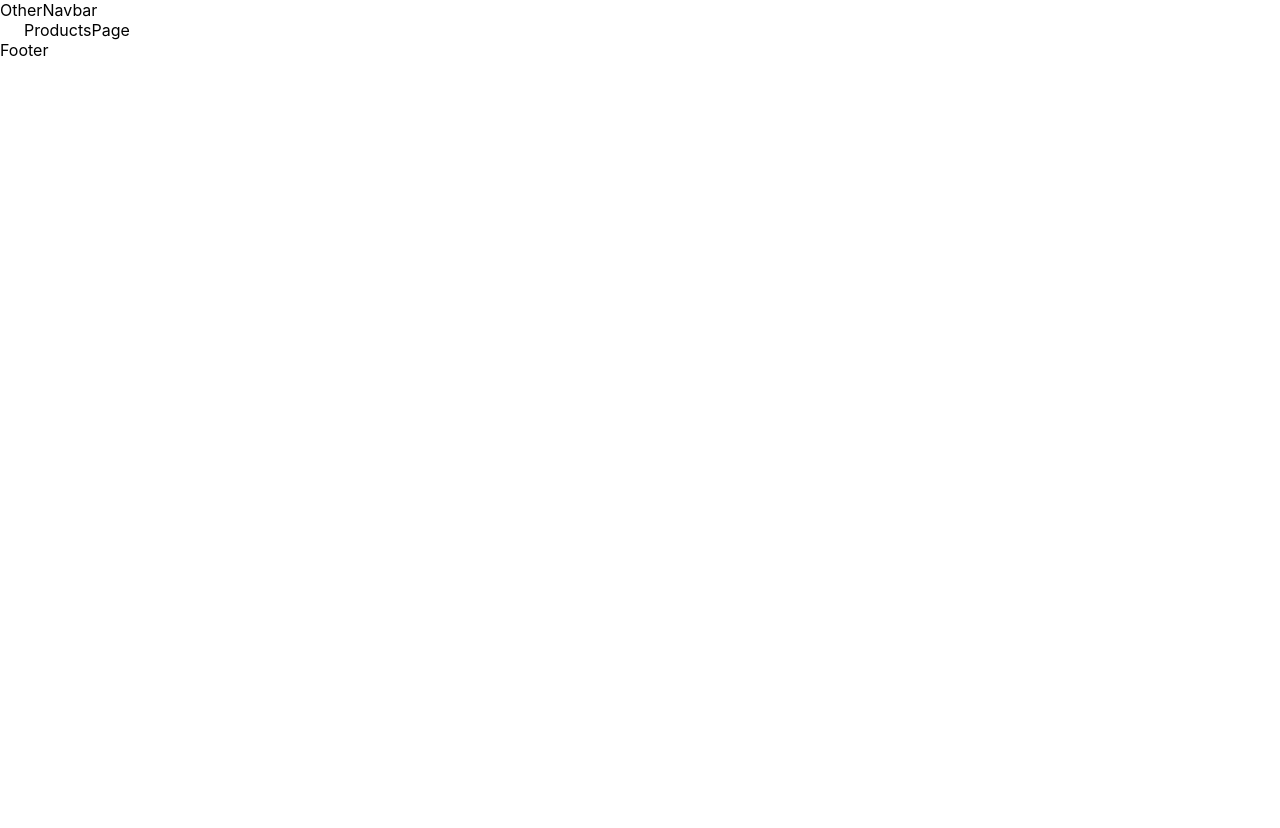
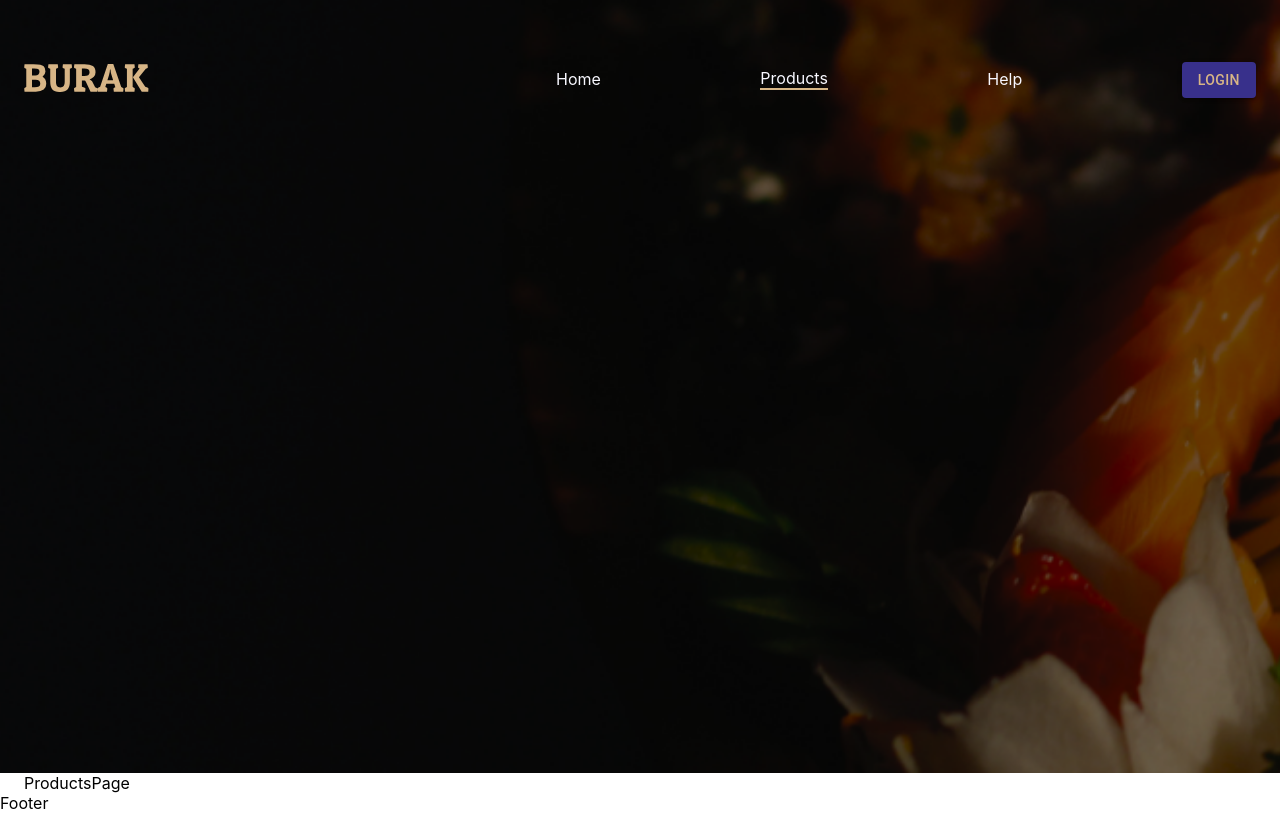
Before and after one commit to mrasilbek19/Burak-react, a React (Create React App) app: page /products in a window 1280 px wide. Before the commit the page ends 800 px from the top, so only its background shows below. Built offline with nearby package versions, Linux system fonts and the light colour scheme.

Commit message:
feat: publish OtherNavbar header component

```diff
--- a/src/app/components/headers/OtherNavbar.tsx
+++ b/src/app/components/headers/OtherNavbar.tsx
@@ -1,3 +1,61 @@
+import { Box, Container, Stack, Button } from "@mui/material";
+import { NavLink } from "react-router-dom";
+
 export function OtherNavbar() {
-    return (<div> OtherNavbar</div>);
+    const authMember = null;
+
+    return (<div className="other-navbar">
+        <Container className="navbar-container">
+            <Stack className="menu">
+                <Box>
+                    <NavLink to='/'>
+                        <img className="brand-logo" src="/icons/burak.svg" />
+                    </NavLink>
+                </Box>
+                <Stack className="links">
+                    <Box className={"hover-line"}>
+                        <NavLink to='/'>
+                            Home
+                        </NavLink>
+                    </Box>
+                    <Box className={"hover-line"}>
+                        <NavLink to='/products' activeClassName={"underline"}>
+                            Products
+                        </NavLink>
+                    </Box>
+                    {authMember ? (
+                        <Box className={"hover-line"}>
+                            <NavLink to='/orders' activeClassName={"underline"}>
+                                Orders
+                            </NavLink>
+                        </Box >
+                    ) : null}
+                    {authMember ? (
+                        <Box className={"hover-line"}>
+                            <NavLink to='/member-page' activeClassName={"underline"}>
+                                My Page
+                            </NavLink>
+                        </Box>
+                    ) : null}
+                    <Box className={"hover-line"}>
+                        <NavLink to='/help' activeClassName={"underline"}>
+                            Help
+                        </NavLink>
+                    </Box>
+                    {/* BASKET */}
+
+                    {!authMember ? (<Box>
+                        <Button variant="contained" className="login-button">
+                            Login
+                        </Button>
+                    </Box>) : (
+                        <img className="user-avatar"
+                            src={"/icons/default-user.svg"}
+                            aria-hospopup={"true"}
+                        />
+                    )}
+                </Stack>
+            </Stack>
+        </Container>
+    </div>);
 }
--- a/src/css/navbar.css
+++ b/src/css/navbar.css
@@ -160,3 +160,80 @@
     background-repeat: no-repeat;
     filter: invert(25%)
 }
+
+.other-navbar {
+    width: 100%;
+    height: 773px;
+    display: flex;
+    background: url("/public/img/banner.webp");
+    background-size: cover;
+}
+
+.other-navbar .navbar-container {
+    margin-top: 55px;
+}
+
+.other-navbar .navbar-container .menu {
+    height: 50px;
+    display: flex;
+    flex-direction: row;
+    justify-content: space-between;
+    align-items: center;
+}
+
+
+.other-navbar .navbar-container .menu .brand-logo {
+    width: 125px;
+    height: 30px;
+}
+
+.other-navbar .navbar-container .menu .links {
+    min-width: 700px;
+    display: flex;
+    flex-direction: row;
+    justify-content: space-between;
+    align-items: center;
+}
+
+.other-navbar.navbar-container .links .login-button {
+    background: #3776CC;
+    color: f8f8ff;
+}
+
+.other-navbar .navbar-container .menu .user-avatar {
+    width: 50px;
+    height: 50px;
+    border-radius: 24px;
+}
+
+
+.other-navbar a {
+    text-decoration: none;
+}
+
+.other-navbar .hover-line a {
+    color: #f8f8ff;
+    z-index: 100;
+}
+
+.other-navbar .underline {
+    display: block;
+    content: "";
+    border-bottom: solid 2px #d7b686;
+}
+
+.other-navbar .hover-line:after {
+    display: block;
+    content: "";
+    border-bottom: solid 2px #d7b686;
+    transform: scaleX(0);
+    transition: transform 250ms ease-in-out;
+}
+
+.other-navbar .hover-line:hover:after {
+    transform: scaleX(1);
+}
+
+.other-navbar div.hover-line:after {
+    transform-origin: 0% 50%;
+}
```
